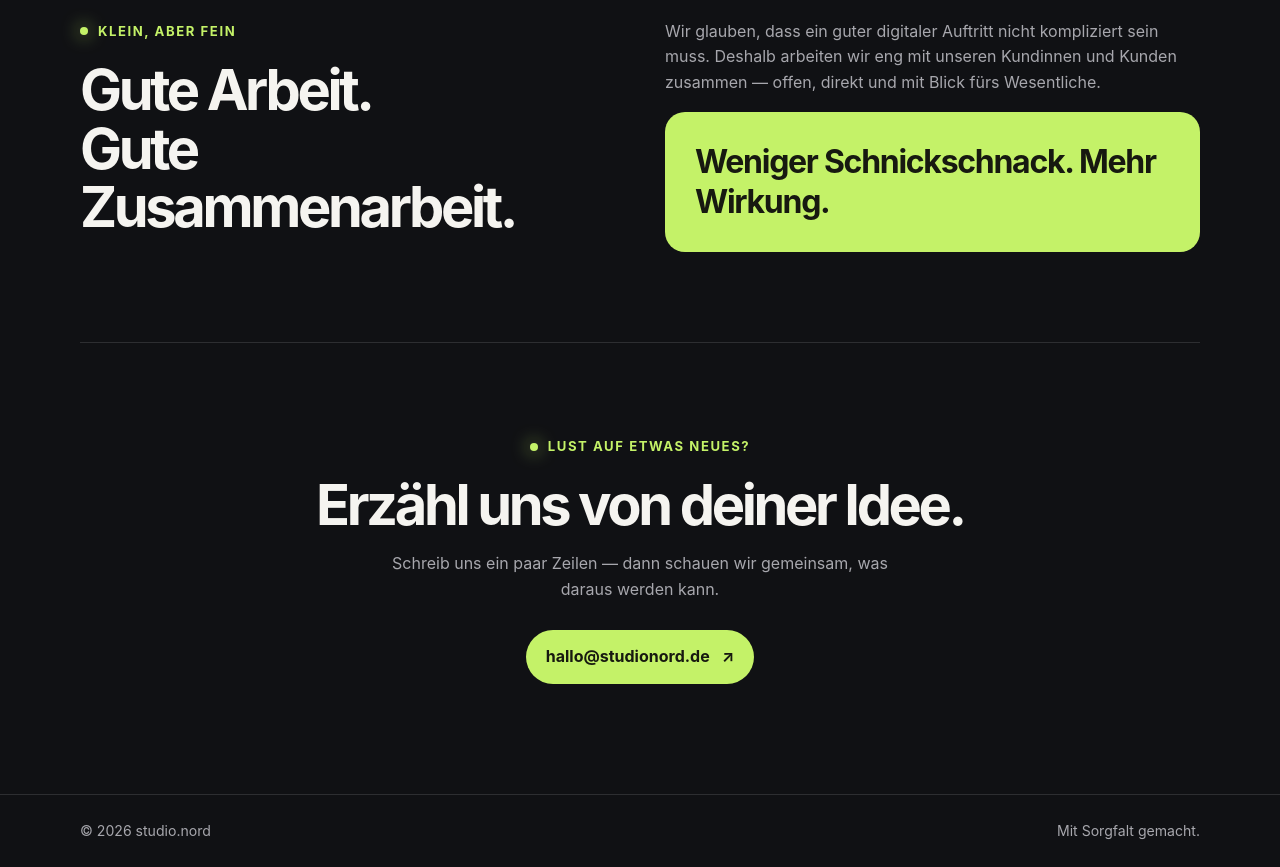
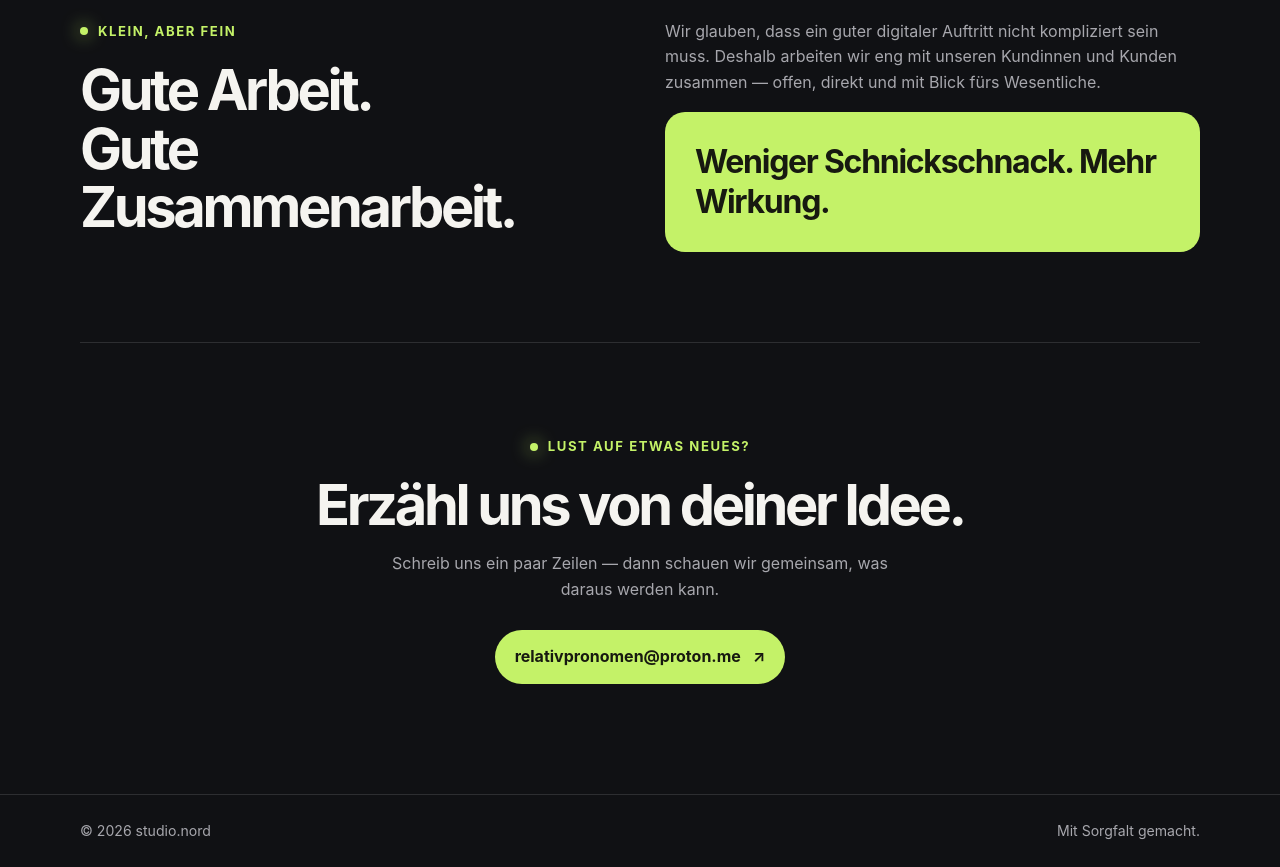
Before and after one commit to fakeakaunt/fczrrtflftzlz, a plain HTML site: page index.html in a window 1280 px wide. Shown: the part 1358-2225 px from the top of the page. Drawn offline with Linux system fonts and the light colour scheme.

Commit message:
Update email link in contact section

```diff
--- a/index.html
+++ b/index.html
@@ -350,7 +350,7 @@
       <div class="eyebrow">Lust auf etwas Neues?</div>
       <h2 style="margin-top: 18px;">Erzähl uns von deiner Idee.</h2>
       <p>Schreib uns ein paar Zeilen — dann schauen wir gemeinsam, was daraus werden kann.</p>
-      <a class="button" href="mailto:relativpronomen@proton.me">hallo@studionord.de <span>↗</span></a>
+      <a class="button" href="mailto:relativpronomen@proton.me">relativpronomen@proton.me<span>↗</span></a>
     </section>
   </main>
 
```
